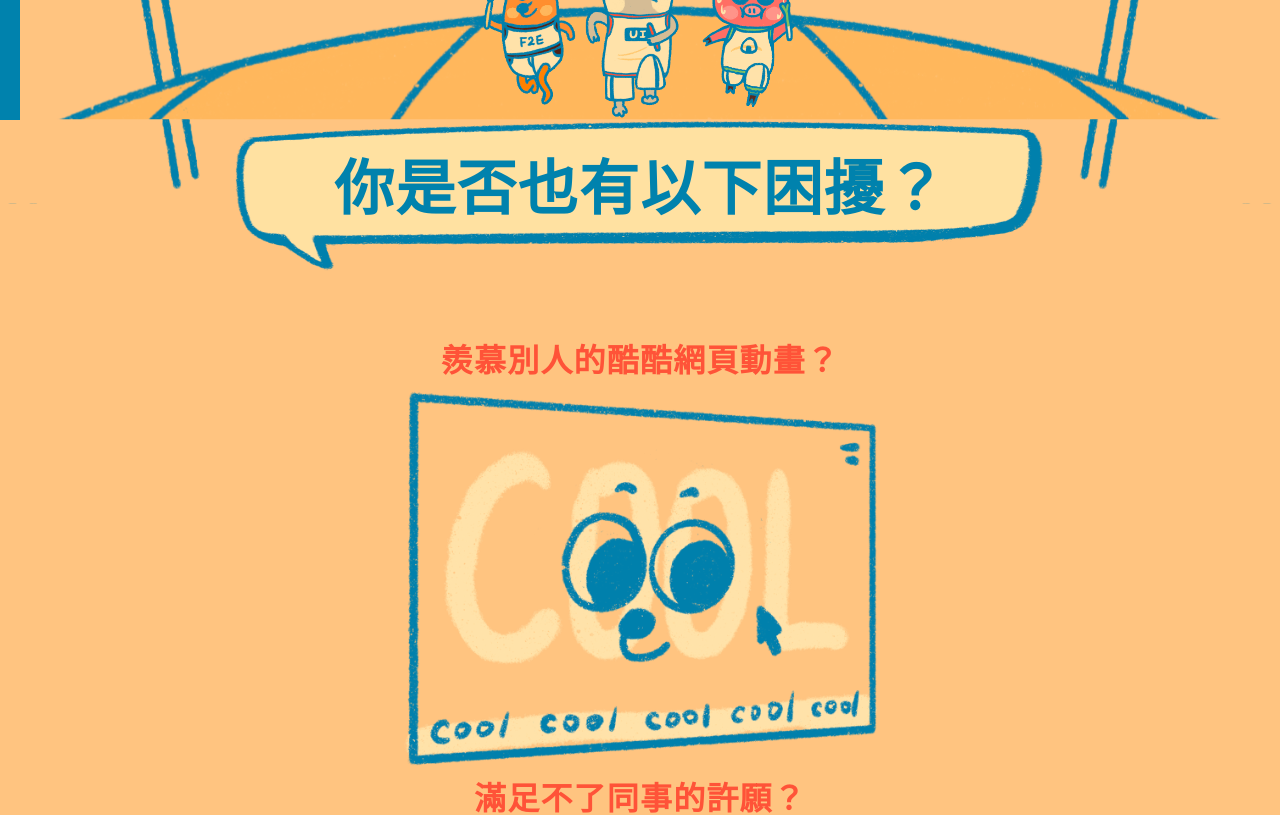
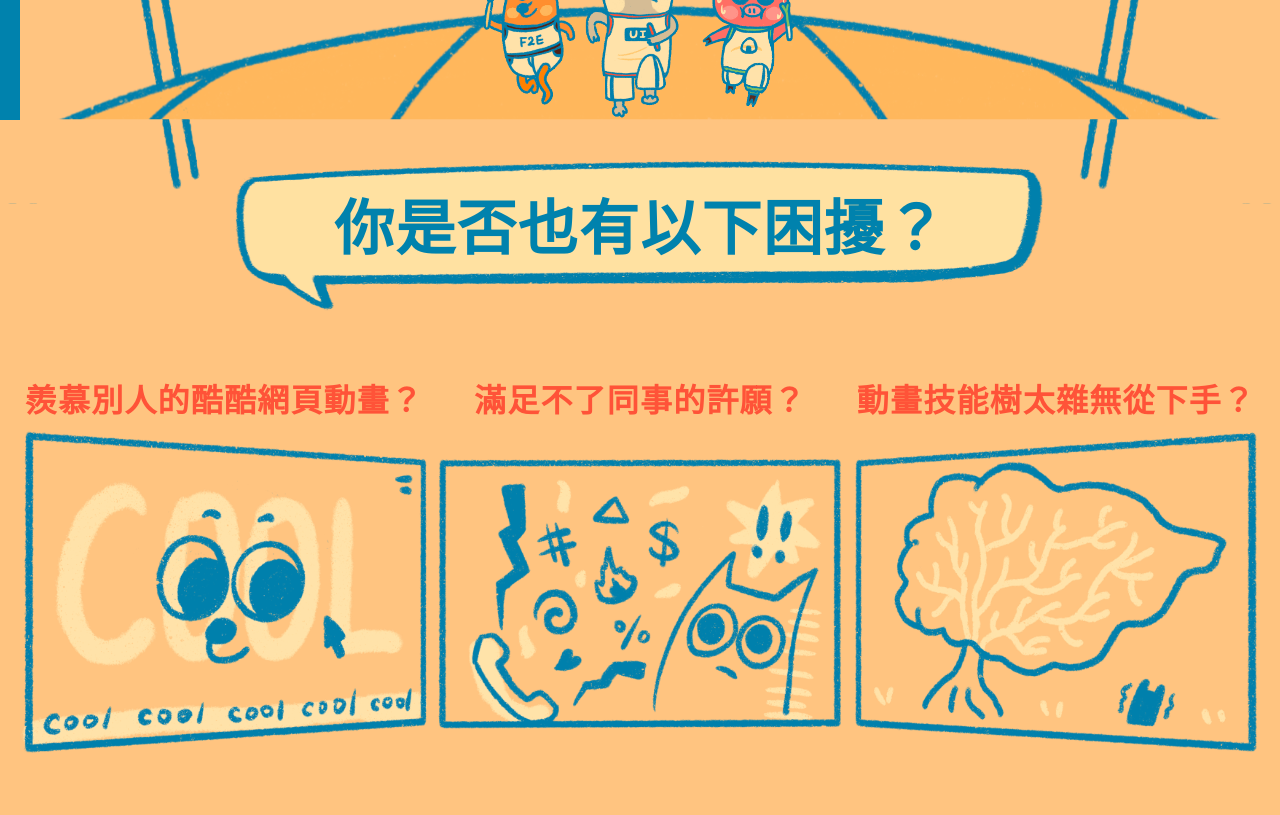
Before and after one commit to Beginneraboutlife116/the-f2e-2022-week1, a React (Create React App) app: page / in a window 1280 px wide. Shown: the part 680-1495 px from the top of the page. Built offline with nearby package versions, Linux system fonts and the light colour scheme; a web font is replaced by a local one.

Commit message:
finish section two

```diff
--- a/src/index.scss
+++ b/src/index.scss
@@ -5,6 +5,10 @@
 
 .section {
   padding-block-end: 3.75rem;
+  @media (min-width: 75em) {
+    padding-block-start: 2.5rem;
+    min-height: 100vh;
+  }
 }
 
 .btn__user {
--- a/src/pages/section-two/style.module.scss
+++ b/src/pages/section-two/style.module.scss
@@ -14,6 +14,11 @@
     margin-block-end: 0.25rem;
     @include fz-20-32-750;
   }
+  @media (min-width: 75em) {
+    width: min(100%, 90rem);
+    margin-inline: auto;
+    grid-template-columns: repeat(3, 1fr);
+  }
 }
 
 .picture {
```
